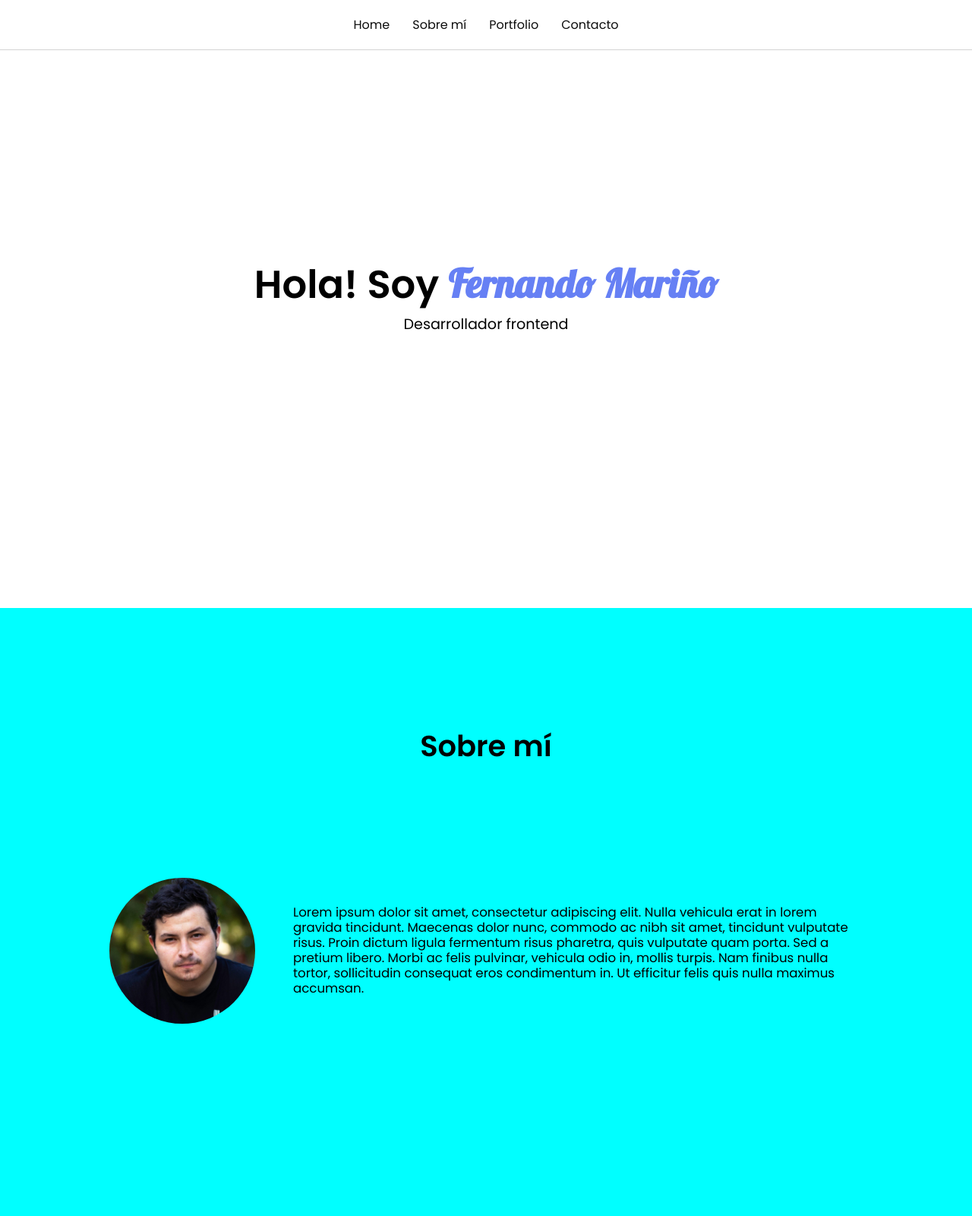
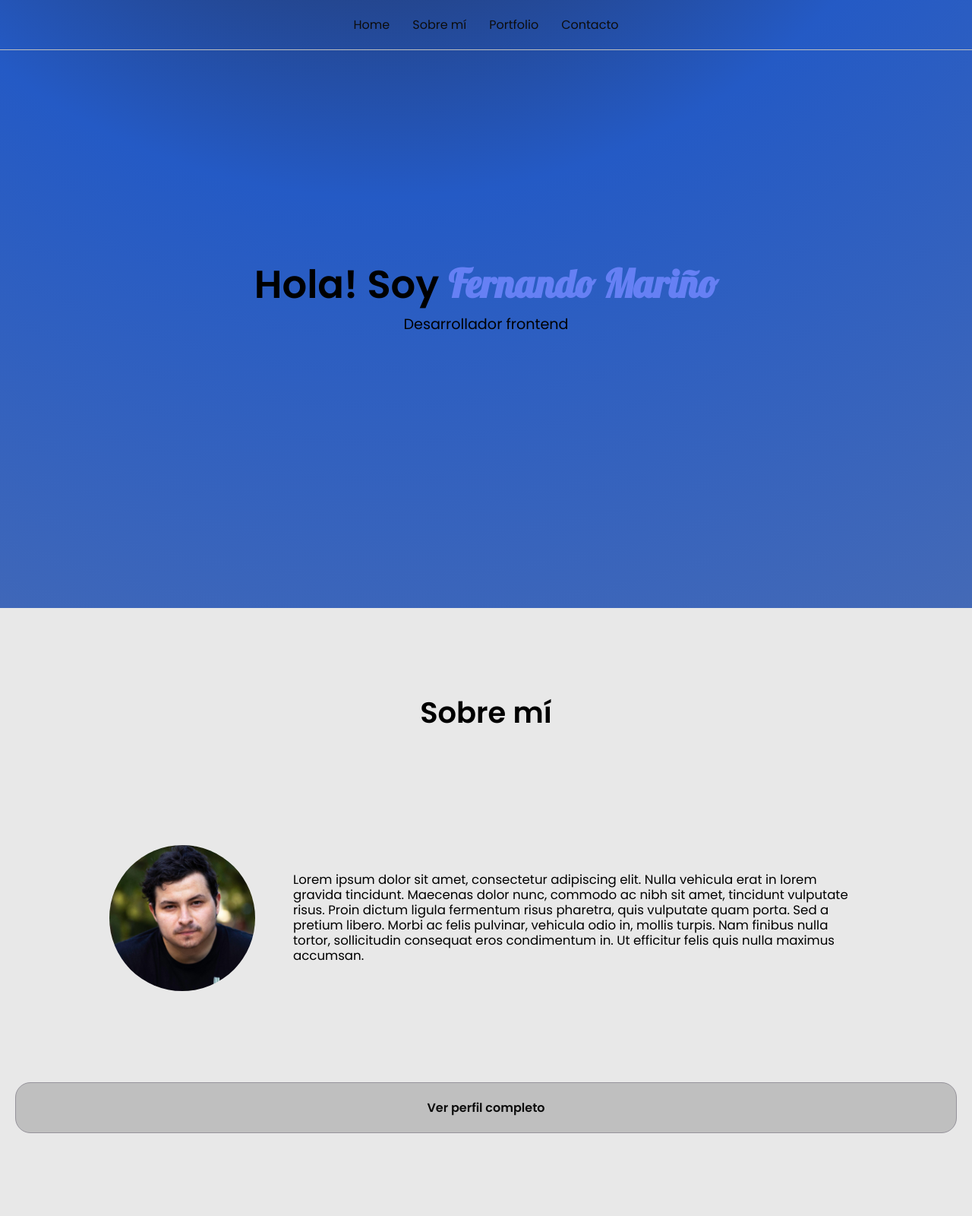
Before and after one commit to aerozfx/ramp-up, a plain HTML site: page Proyecto-RampUp/index.html in a window 1280 px wide. Shown: the top 1600 px of the page at 76% size. Drawn offline with Linux system fonts and the light colour scheme.

Commit message:
añadido botón en sección aboutme

```diff
--- a/Proyecto-RampUp/index.html
+++ b/Proyecto-RampUp/index.html
@@ -6,7 +6,7 @@
   <meta http-equiv="X-UA-Compatible" content="IE=edge">
   <meta name="viewport" content="width=device-width, initial-scale=1.0">
   <link rel="stylesheet" href="styles/style.css">
-  <link rel="stylesheet" href="styles/icons.css">
+
   <title>Document</title>
 </head>
 
@@ -40,6 +40,9 @@
           maximus accumsan.
         </p>
       </article>
+      <div class="button">
+        <a href="/Proyecto-RampUp/pages/aboutme.html">Ver perfil completo</a>
+      </div>
     </section>
     <section class="portfolio" id="portfolio">
       <h2 class="title">Proyectos</h2>
@@ -71,6 +74,7 @@
       </section>
     </section>
   </main>
+  <script src="script/main.js" type="module"></script>
 </body>
 
 </html>
--- /dev/null
+++ b/Proyecto-RampUp/script/main.js
@@ -0,0 +1,17 @@
+import "https://flackr.github.io/scroll-timeline/dist/scroll-timeline.js";
+
+const headerSelector = document.querySelector("header");
+
+const scrollTimeline = new ScrollTimeline({
+  scrollOffset: [CSS.percent(0), CSS.percent(100)],
+});
+
+headerSelector.animate(
+  {
+    // 0%
+    backdropFilter: ["blur(0px)", "blur(30px)"],
+  },
+  {
+    timeline: scrollTimeline,
+  }
+);
--- a/Proyecto-RampUp/styles/style.css
+++ b/Proyecto-RampUp/styles/style.css
@@ -42,18 +42,18 @@ MediaQueries:
 header {
   width: 100%;
   position: fixed;
-  top: 0;
   display: flex;
   justify-content: center;
   align-items: center;
   padding: 20px;
-  border-bottom: 1px solid lightgray;
+  border-bottom: 1px solid var(--light-gray);
 }
 
 header nav {
   display: flex;
   justify-content: center;
   gap: 30px;
+
 }
 
 header nav a {
@@ -88,6 +88,24 @@ nav a:hover {
   line-height: 10vw;
 }
 
+.hero-section {
+    background: radial-gradient(circle at top,#231c1e,#245ac5,#476bb5,#fc814a);
+    background-size: 240% 240%;
+    animation: gradient-animation 30s ease infinite
+}
+
+@keyframes gradient-animation {
+  0% {
+    background-position: 0% 50%;
+  }
+  50% {
+    background-position: 100% 50%;
+  }
+  100% {
+    background-position: 0% 50%;
+  }
+}
+
 .hero-section h2 {
   font-size: 7vw;
   user-select: none;
@@ -112,7 +130,7 @@ nav a:hover {
   justify-content: center;
   align-items: center;
   gap: 20px;
-  background-color: aqua;
+  background-color: var(--primary-white);
   padding: 30px 20px;
 }
 
@@ -129,6 +147,21 @@ nav a:hover {
 .aboutme-info img {
   width: 65vw;
   border-radius: 1000px;
+}
+
+.button{
+  width: 100%;
+  padding: 20px;
+  text-align: center;
+  font-weight: bold;
+  background-color: var(--light-gray);
+  border-radius: 20px;
+  border: 1px solid var(--darker-gray);
+}
+
+.button a {
+  color: var(--primary-black);
+  text-decoration: none;
 }
 
 .portfolio {
@@ -306,11 +339,11 @@ article .project-info {
 
   .projects article:hover .project-decoration {
     opacity: 1;
-    animation: moverCosa 0.3s ease;
+    animation: moveDecoration 0.3s ease;
   }
 }
 
-@keyframes moverCosa {
+@keyframes moveDecoration {
   0% {
     transform: translateY(30px);
 
```
